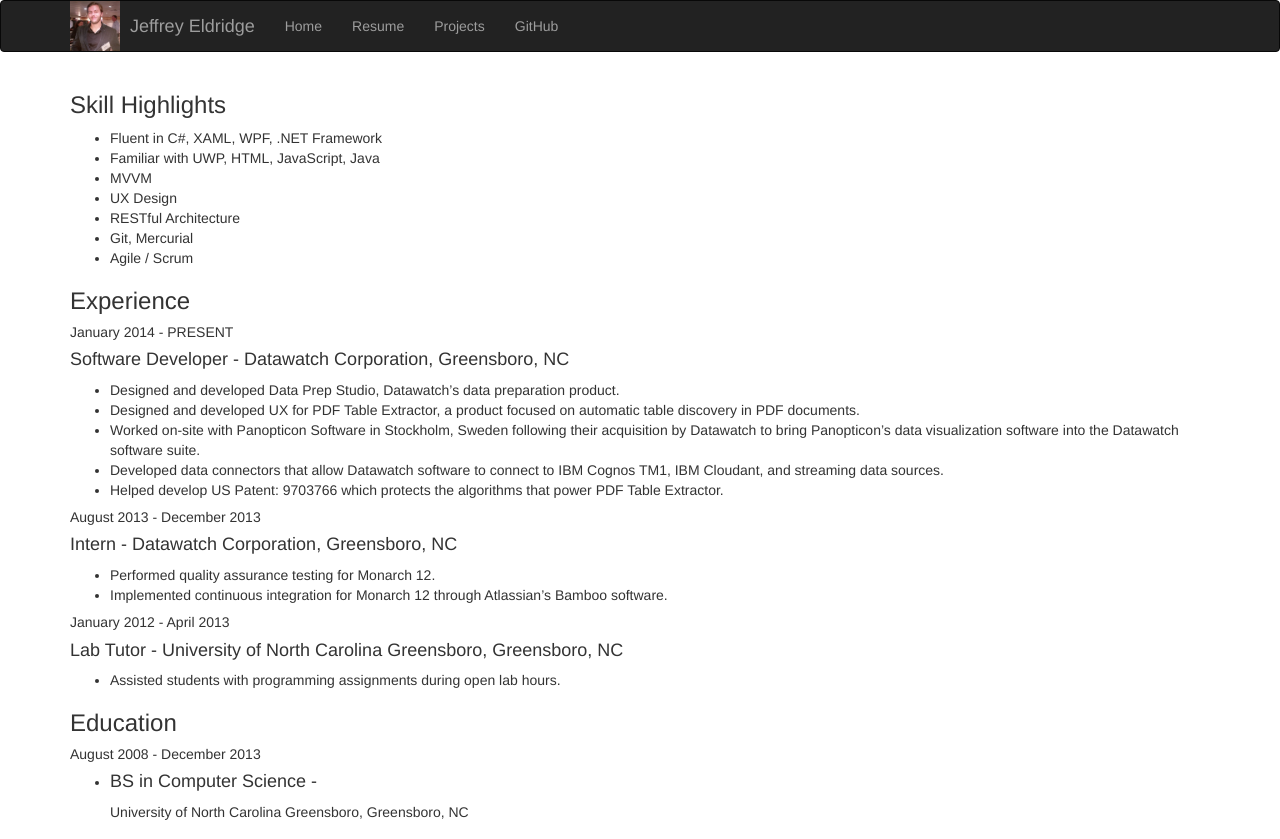
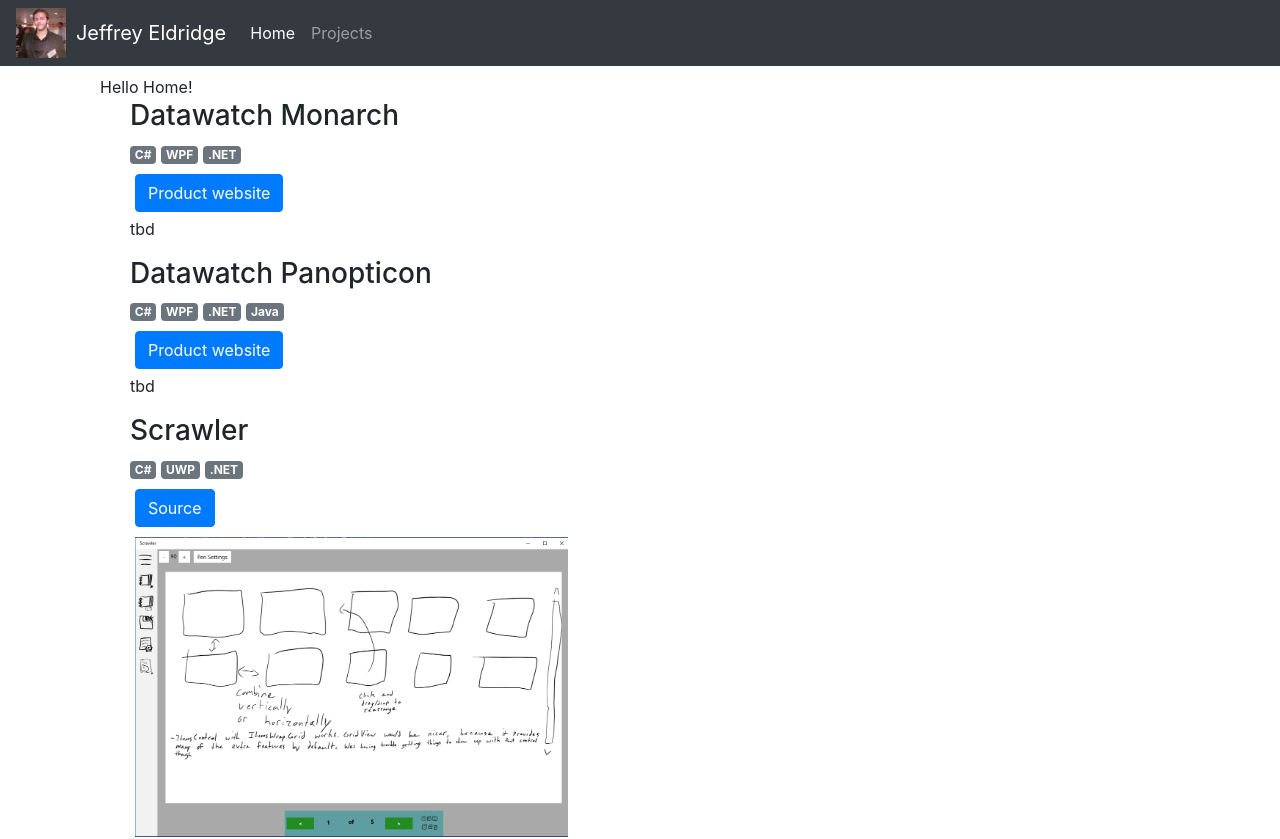
Before and after one commit to jleldridge/personal-website-ui, a React (Create React App) app: page /resume in a window 1280 px wide. Shown: the top 839 px of the page. Built offline with nearby package versions, Linux system fonts and the light colour scheme.

Commit message:
Updated to boostrap 4.0.0, added react-scrollspy, changed overall layout strategy.

```diff
--- a/src/App.js
+++ b/src/App.js
@@ -1,36 +1,25 @@
 import React, { Component } from 'react';
-import { Route } from 'react-router-dom';
-import logo from './logo.svg';
+import Scrollspy from 'react-scrollspy';
+
 import myPicture from './assets/me.jpg';
-
-import NavMenu from './pages/NavMenu.js'
-import Resume from './pages/Resume.js';
 import Projects from './pages/Projects.js';
 import Home from './pages/Home.js';
 
 class App extends Component {
   render() {
-    var menuItems = [
-      { name: 'Home', href: '/' },
-      { name: 'Resume', href: '/resume' },
-      { name: 'Projects', href: '/projects' },
-      { name: 'GitHub', href: '/github' }
-    ];
-
     return (
       <div>
-        <nav className="navbar navbar-inverse">
-          <div className="container">
-            <img style={{height:'50px',float:'left',marginRight:'10px'}} src={myPicture} alt="logo" />
-            <div className="navbar-brand">Jeffrey Eldridge</div>
-            <NavMenu items={menuItems} />
-          </div>
+        <nav id="top-navbar" className="navbar navbar-expand-lg navbar-dark bg-dark fixed-top">
+          <img style={{height:'50px',float:'left',marginRight:'10px'}} src={myPicture} alt="logo" />
+          <div className="navbar-brand">Jeffrey Eldridge</div>
+          <Scrollspy className="navbar-nav" items={['home', 'projects']} currentClassName="active">
+            <a className="nav-item nav-link" href="#home">Home</a>
+            <a className="nav-item nav-link" href="#projects">Projects</a>
+          </Scrollspy>
         </nav>
-        <div className="container">
-          <Route exact path="/" component={Home}/>
-          <Route exact path="/resume" component={Resume}/>
-          <Route exact path="/projects" component={Projects}/>
-          <Route exact path="/github" component={() => {return <div>Hello Github!</div>}} />
+        <div className="container" style={{paddingTop:"75px"}}>
+          <div id="home" className="container-fluid"><Home /></div>
+          <div id="projects" className="container-fluid"><Projects /></div>
         </div>
       </div>
     );
--- a/src/components/ProjectBlurb.js
+++ b/src/components/ProjectBlurb.js
@@ -13,16 +13,16 @@
     }
 
     render() {
-        const technologies = this.state.technologies ? this.state.technologies.map((tech) =>
-            <p className="badge badge-secondary" style={{margin: '5px 5px 5px 0px'}}>{tech}</p>
+        const technologies = this.state.technologies ? this.state.technologies.map((tech, index) =>
+            <p key={index} className="badge badge-secondary" style={{margin: '5px 5px 5px 0px'}}>{tech}</p>
         ) : "";
 
-        const images = this.state.images ? this.state.images.map((image) =>
-            <img style={{height:'300px', margin:'5px', display: 'block'}} src={image} alt="logo" />
+        const images = this.state.images ? this.state.images.map((image, index) =>
+            <img key={index} style={{height:'300px', margin:'5px', display: 'block'}} src={image} alt="logo" />
         ) : "";
 
-        const links = this.state.links ? this.state.links.map((link) =>
-            <a style={{margin: '5px'}} className="btn btn-primary" href={link.href} target="_blank">{link.name}</a>
+        const links = this.state.links ? this.state.links.map((link, index) =>
+            <a key={index} style={{margin: '5px'}} className="btn btn-primary" href={link.href} target="_blank">{link.name}</a>
         ) : "";
 
         return (
--- a/src/index.js
+++ b/src/index.js
@@ -4,7 +4,10 @@
 import './index.css';
 import App from './App';
 import registerServiceWorker from './registerServiceWorker';
-import '../node_modules/bootstrap/dist/css/bootstrap.min.css';
+//import '../node_modules/bootstrap/dist/css/bootstrap.min.css';
+import 'jquery/dist/jquery.min.js';
+import 'popper.js/dist/popper.min.js';
+import 'bootstrap/dist/css/bootstrap.min.css';
 
 ReactDOM.render(
 <BrowserRouter>
--- a/src/pages/NavMenu.js
+++ /dev/null
@@ -1,22 +0,0 @@
-import React, {Component} from 'react';
-import { NavLink } from 'react-router-dom';
-
-class NavMenu extends Component {
-    constructor(props) {
-        super(props);
-        this.state = {items: props.items};
-    }
-
-    render() {
-        const listItems = this.state.items.map((item) =>
-            <li><NavLink exact to={item.href}>{item.name}</NavLink></li>
-        );
-        return (
-            <ul className="nav navbar-nav">
-                {listItems}
-            </ul>
-        );
-    }
-}
-
-export default NavMenu;
--- a/src/pages/Resume.js
+++ /dev/null
@@ -1,55 +0,0 @@
-import React, { Component } from 'react';
-
-class Resume extends Component {
-    render() {
-        return (
-            <div>
-                <h3>Skill Highlights</h3>
-                <div>
-                    <ul>
-                        <li>Fluent in C#, XAML, WPF, .NET Framework</li>
-                        <li>Familiar with UWP, HTML, JavaScript, Java</li>
-                        <li>MVVM</li>
-                        <li>UX Design</li>
-                        <li>RESTful Architecture</li>
-                        <li>Git, Mercurial</li>
-                        <li>Agile / Scrum</li>
-                    </ul>
-                </div>
-                <h3>Experience</h3>
-                <h5>January 2014 - PRESENT</h5>
-                <h4>Software Developer - <span>Datawatch Corporation, Greensboro, NC</span></h4>
-                <ul>
-                    <li>Designed and developed Data Prep Studio, Datawatch’s data preparation product.</li>
-                    <li>Designed and developed UX for PDF Table Extractor, a product focused on automatic table discovery in PDF documents.</li>
-                    <li>Worked on-site with Panopticon Software in Stockholm, Sweden following their acquisition by Datawatch to bring Panopticon’s data visualization software into the Datawatch software suite.</li>
-                    <li>Developed data connectors that allow Datawatch software to connect to IBM Cognos TM1, IBM Cloudant, and streaming data sources.</li>
-                    <li>Helped develop US Patent: 9703766 which protects the algorithms that power PDF Table Extractor.</li>
-                </ul>
-                <h5>August 2013 - December 2013</h5>
-                <h4>Intern - <span>Datawatch Corporation, Greensboro, NC</span></h4>
-                <ul>
-                    <li>Performed quality assurance testing for Monarch 12.</li>
-                    <li>Implemented continuous integration for Monarch 12 through Atlassian’s Bamboo software.</li>
-                </ul>
-                <h5>January 2012 - April 2013</h5>
-                <h4>Lab Tutor - <span>University of North Carolina Greensboro, Greensboro, NC</span></h4>
-                <ul><li>Assisted students with programming assignments during open lab hours.</li></ul>
-
-
-                <h3>Education</h3>
-                <h5>August 2008 - December 2013</h5>
-                <ul><li><h4>BS in Computer Science - </h4><span>University of North Carolina Greensboro, Greensboro, NC</span></li></ul>
-
-                <h3>Awards</h3>
-                <ul>
-                    <li>Datawatch President’s Award at the FY2016 Datawatch Kickoff.</li>
-                    <li>Outstanding Computer Science Undergraduate Student at Computer Science graduation ceremony in Spring 2014.</li>
-                    <li>1st place at the ACM Programming Contest at North Carolina A&T University in Spring 2012.</li>
-                </ul>
-            </div>
-        );
-    }
-}
-
-export default Resume;
```
Also changed, not shown: package.json (+5 -2 lines), 1 other file (tests, documents, lock files or other folders).
